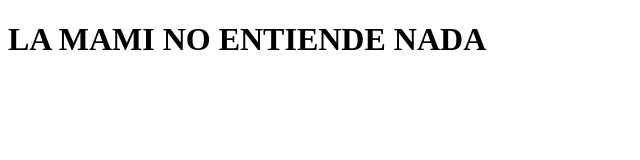
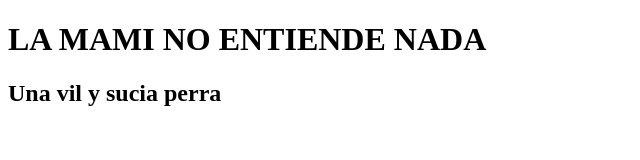
Before and after one commit to SoledadTaborda/Ahorcado_eze_Y_sole, a plain HTML site: page Index.html in a window 1280 px wide. Shown: the whole page, without its empty margins (0-640 px from the left). Drawn offline with Linux system fonts and the light colour scheme.

Commit message:
Update Index.html

```diff
--- a/Index.html
+++ b/Index.html
@@ -14,5 +14,5 @@
 <main>
 
     <h1>LA MAMI NO ENTIENDE NADA</h1>
-
+    <h2>Una vil y sucia perra</h2>
 </main>
```
